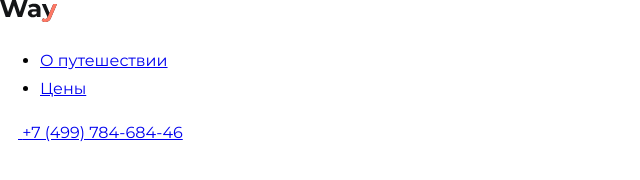
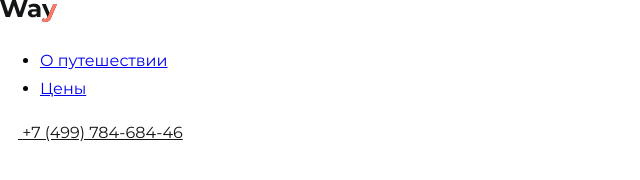
Before and after one commit to hoblex/Alekseev_euro_trip, a website: page source/index.html in a window 1280 px wide. Shown: the whole page, without its empty margins (0-640 px from the left). Drawn offline with nearby package versions, Linux system fonts and the light colour scheme; files that its build step writes are made by us from their sources.

Commit message:
заполняет header

```diff
--- a/source/index.html
+++ b/source/index.html
@@ -23,7 +23,7 @@
             <li class="main-list__item"><a href="#">Цены</a></li>
         </ul>
         <div class="header-nav__phone">
-            <a href="tel:+78125550500" class="header-nav__phone-number">
+            <a href="tel:+749978468446" class="header-nav__phone-number">
                 <svg class="header-nav__phone-icon" width="18" height="18">
                     <use xlink:href="img/sprite.svg#icon-phone"></use>
                 </svg>
--- a/source/sass/blocks/header-nav.scss
+++ b/source/sass/blocks/header-nav.scss
@@ -7,3 +7,11 @@
     height: 17px;
   }
 }
+
+.header-nav__phone-number {
+  color: $deep-black;
+
+  &:hover {
+    color: $basic-accent;
+  }
+}
--- a/source/sass/global/variables.scss
+++ b/source/sass/global/variables.scss
@@ -1,4 +1,6 @@
 $basic-white: #ffffff;
+$deep-black: #141517;
+$basic-accent: #FE7865;
 
 $tablet-width: 768px;
 $desktop-width: 1024px;
```
Also changed, not shown: source/img/icons/icon-phone.svg.
